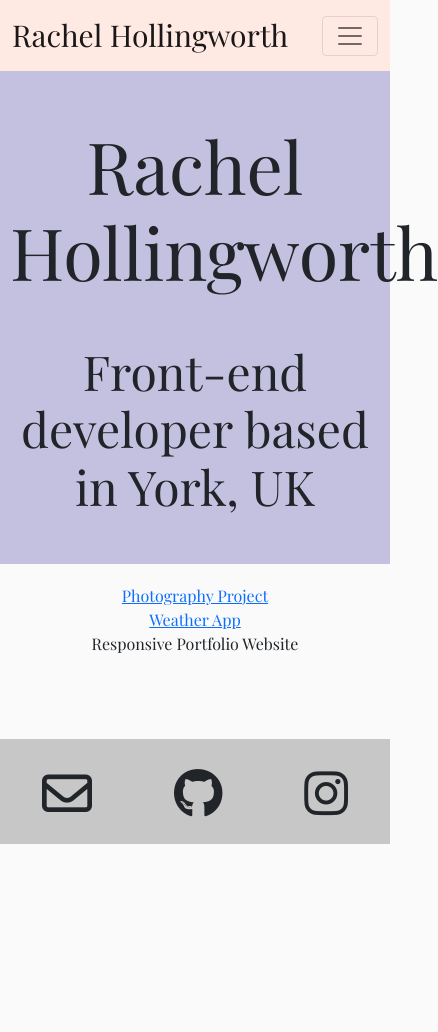
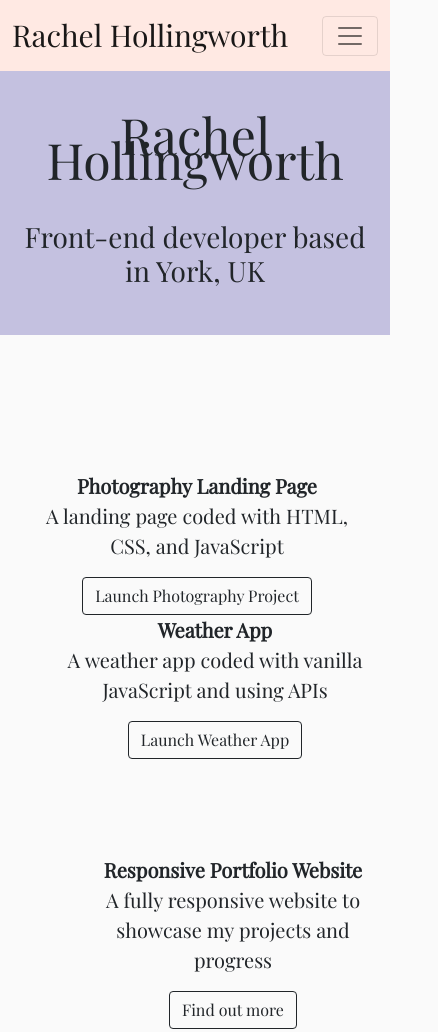
Before and after one commit to rachelofyork/portfolio, a plain HTML site: page index.html in a window 390 px wide. Shown: the top 1032 px of the page, 438 px wide, since content can reach past the window. Before the commit the page ends 844 px from the top, so only its background shows below. Drawn offline with nearby package versions, Linux system fonts and the light colour scheme.

Commit message:
Added homepage images, draft text, and project launch buttons

```diff
--- a/index.html
+++ b/index.html
@@ -66,15 +66,15 @@
 
 <div class="container projects">
 <div class="row">
-<div class="col-sm-4"><a href="https://s3.amazonaws.com/shecodesio-production/challenge_submissions/files/000/355/085/original/project.html?1621597341">Photography Project</a></div>
-<div class="col-sm-4"><a href="https://cocky-bell-fe1c34.netlify.app/">Weather App</a></div>
-<div class="col-sm-4">Responsive Portfolio Website</div>
+<div class="col-md-4 mt-5 pt-5 pe-5"> <img src="/images/photography.png" alt="Screenshot of photography project" class="project-images img-fluid d-none d-md-block"> <div><strong>Photography Landing Page</strong> <br /> A landing page coded with HTML, CSS, and JavaScript</div> <div> <a href="https://s3.amazonaws.com/shecodesio-production/challenge_submissions/files/000/355/085/original/project.html?1621597341" class="btn project-buttons mt-3" target=_blank>Launch Photography Project</a></div> </div>
+<div class="col-md-4"> <img src="/images/weather.png" alt="Screenshot of weather app" class="project-images img-fluid d-none d-md-block"> <div> <strong>Weather App</strong> <br /> A weather app coded with vanilla JavaScript and using APIs</div> <div><a href="https://cocky-bell-fe1c34.netlify.app/" class="btn project-buttons mt-3" target=_blank> Launch Weather App</a></div> </div>
+<div class="col-md-4 mt-5 pt-5 ps-5"><img src="/images/portfolio.png" alt="Screenshot of website" class="project-images img-fluid d-none d-md-block"> <div> <strong>Responsive Portfolio Website</strong> <br /> A fully responsive website to showcase my projects and progress </div> <div><a href="https://zen-visvesvaraya-696ae0.netlify.app/" class="btn project-buttons mt-3" target=_blank>Find out more</a></div> </div></div>
 </div>
 </div>
 
 
 
-    <footer class="bg-light text-center text-white fixed-bottom">
+    <footer class="bg-light text-center text-white ">
      <div class="text-center p-1" style="background-color: rgba(0, 0, 0, 0.2)">
 
        <a
--- a/src/portfolio.css
+++ b/src/portfolio.css
@@ -43,10 +43,45 @@ h2 {
 }
 
 .projects {
-  margin-top: 20px;
+  margin-top: 30px;
   text-align: center;
+  padding-top: 50px;
+  margin-bottom: 50px;
+  display: flex;
+  justify-content: space-evenly;
+}
+
+.project-images {
+  width: 100%;
+  height: auto;
+  padding: 20px;
+  text-align: center;
+  display: flex;
+  border-radius: 30px;
+}
+
+.project-buttons {
+  border: solid 1px;
 }
 
 .social-link {
   font-size: 50px;
 }
+
+@media (max-width: 800px) {
+  h1 {
+    font-size: 50px;
+    line-height: 0.5;
+  }
+
+  h2 {
+    font-size: 28px;
+  }
+
+  .projects {
+    font-size: 20px;
+    margin: 20px;
+    padding: 20px;
+    text-align: center;
+  }
+}
```
Also changed, not shown: images/photography.png (added), images/photography.png.png (deleted), images/portfolio.png (added), images/weather.png (renamed from images/weather.png.png).
